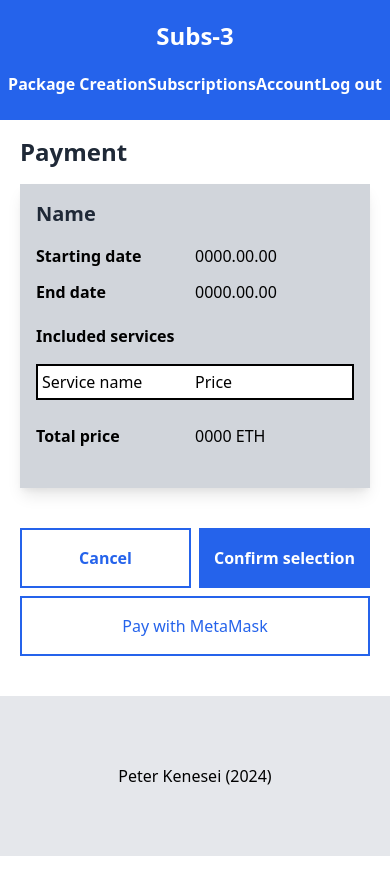
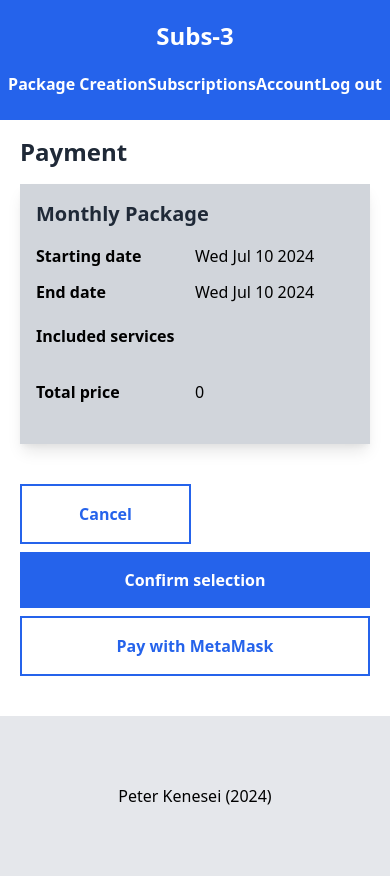
Before and after one commit to ptrkns/subscription-service, a React (Vite) app: page /payment in a window 390 px wide. Built offline with nearby package versions, Linux system fonts and the light colour scheme.

Commit message:
Implemented the package rendering, and creation

```diff
--- a/src/components/Payment.tsx
+++ b/src/components/Payment.tsx
@@ -1,51 +1,95 @@
-import { useState } from "react";
+import { useEffect, useState } from "react";
 import { useNavigate } from "react-router-dom";
+import { useService } from "../utility/ServiceContext.tsx";
+import { usePackage } from "../utility/PackageContext.tsx";
 
 function Payment() {
+    const [confirmDisabled, setConfirmDisabled] = useState(false);
+    const [paymentDisabled, setPaymentDisabled] = useState(true);
+    const [paymentSuccess, setPaymentSuccess] = useState(false);
+    const navigate = useNavigate();
+    const {clearServices} = useService();
+    const {newPackage, addPackage, removePackage} = usePackage();
 
-    const [paymentDisabled, setPaymentDisabled] = useState(true);
-    const navigate = useNavigate();
-    const handleCancel = (e) => {
-        e.preventDefault
+    const handleCancel = () => {
+        clearServices();
+        removePackage(newPackage.packageID);
         navigate('/package-creation');
     };
 
-    const handleConfirm = (e) => {
-        e.preventDefault
-        if(paymentDisabled === true) { setPaymentDisabled(false); }
+    useEffect(()=>{
+        if(paymentSuccess){
+            addPackage();
+            clearServices();
+            navigate('/package-creation');
+        }
+    }, [paymentSuccess]);
+
+    const handleConfirm = () => {
+        setPaymentDisabled((prevState) => {
+            var newState = !prevState;
+            return newState;
+        });
+        setConfirmDisabled((prevState) => {
+            var newState = !prevState;
+            return newState;
+        });
     };
+
+
+    const initPay = () => {
+        setPaymentSuccess((prevState) => {
+            var newState = !prevState;
+            return newState;
+        });
+    };
+
+    const packageName = () => {
+        switch(newPackage.duration){
+            case 1: return 'Monthly Package';
+            case 6: return '6 Months Package';
+            case 12: return 'Annual Package';
+            default: throw new Error('Error: invalid duration value!');
+        };
+    }
+
+    const serviceList = newPackage.services.map((service) => {
+        return(
+            <div key={`${service.serviceID}`} className="grid grid-cols-2 border-2 border-black bg-white p-1 mb-2">
+                <p>{service.name}</p>
+                <p>{service.price}</p>
+            </div>
+        );
+    });
 
     return (
         <div>
             <h1 className="font-bold text-2xl md:text-4xl py-4 text-gray-800 cursor-default">Payment</h1>
             <section className="bg-gray-300 cursor-default shadow-lg px-4 pt-4">
-                <h2 className="font-bold text-xl md:text-2xl pb-2 text-gray-800">Name</h2>
+                <h2 className="font-bold text-xl md:text-2xl pb-2 text-gray-800">{packageName()}</h2>
                 <div className="grid grid-cols-2 grid-rows-2">
                     <p className="mt-2 mb-1 font-semibold">Starting date</p>
-                    <p className="text-end mt-2 mb-1">0000.00.00</p>
+                    <p className="text-end mt-2 mb-1">{newPackage.sDate.toDateString()}</p>
                     <p className="text-end mt-2 mb-1 font-semibold">End date</p>
-                    <p className="mt-2 mb-1">0000.00.00</p>
+                    <p className="mt-2 mb-1">{newPackage.eDate.toDateString()}</p>
                 </div>
                 <div>
                     <p className="my-4 font-semibold">Included services</p>
-                    <div className="grid grid-cols-2 border-2 border-black bg-white p-1 mb-2">
-                        <p>Service name</p>
-                        <p>Price</p>
-                    </div>
+                    {serviceList}
                 </div>
                 <div className="grid grid-cols-2 grid-rows-2">
                     <p className="mt-4 font-semibold">Total price</p>
-                    <p className="mt-4">0000 ETH</p>
+                    <p className="mt-4">{newPackage.price}</p>
                 </div>
             </section>
 
             <section className="grid grid-cols-2 md:grid-cols-3 gap-2 my-10">
-                <button className="border-2 border-blue-600 text-blue-600 hover:border-blue-500 hover:text-blue-500 hover:bg-blue-100 font-semibold py-4" onClick={e => handleCancel(e)}>Cancel</button>
-                <button className="bg-blue-600 hover:bg-blue-500 text-white font-semibold py-4" onClick={e => handleConfirm(e)}>Confirm selection</button>
-                {paymentDisabled ?
-                    <button className="border-2 border-blue-600 text-blue-600 py-4 col-span-2 md:col-span-1 cursor-default" disabled>Pay with MetaMask</button> :
-                    <button className="bg-blue-600 hover:bg-blue-500 text-white font-semibold py-4 col-span-2 md:col-span-1">Pay with MetaMask</button>
-                }
+                <button className="border-2 border-blue-600 text-blue-600 hover:border-blue-500 hover:text-blue-500 hover:bg-blue-100 font-semibold py-4" onClick={handleCancel}>Cancel</button>
+                <button className={`py-4 col-span-2 md:col-span-1 font-semibold ${confirmDisabled === true ? "border-2 border-blue-600 text-blue-600 cursor-default" : "bg-blue-600 hover:bg-blue-500 text-white"}`}
+                    disabled={confirmDisabled === true} onClick={handleConfirm}>Confirm selection</button>
+                <button
+                    className={`py-4 col-span-2 md:col-span-1 font-semibold ${paymentDisabled === true ? "border-2 border-blue-600 text-blue-600 cursor-default" : "bg-blue-600 hover:bg-blue-500 text-white"}`}
+                    disabled={paymentDisabled} onClick={initPay}>Pay with MetaMask</button>
             </section>
         </div>
   );
```
